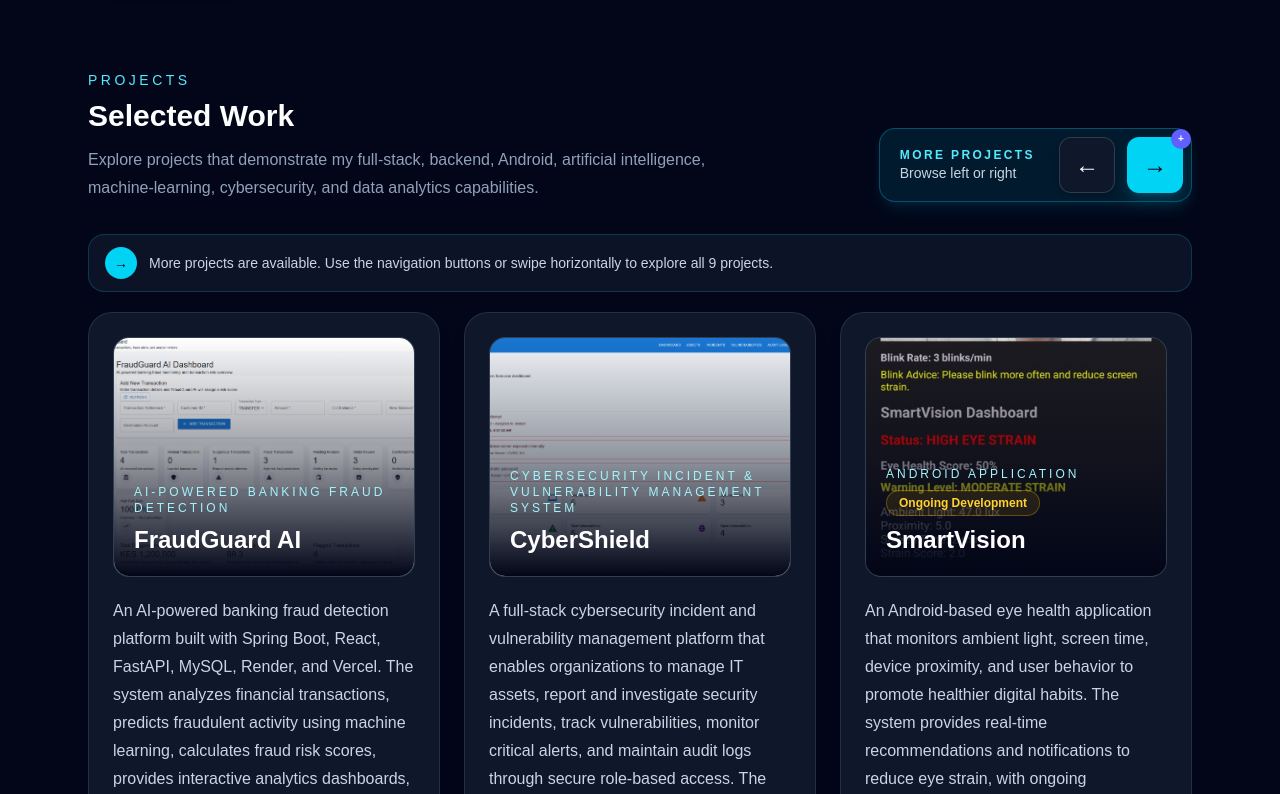
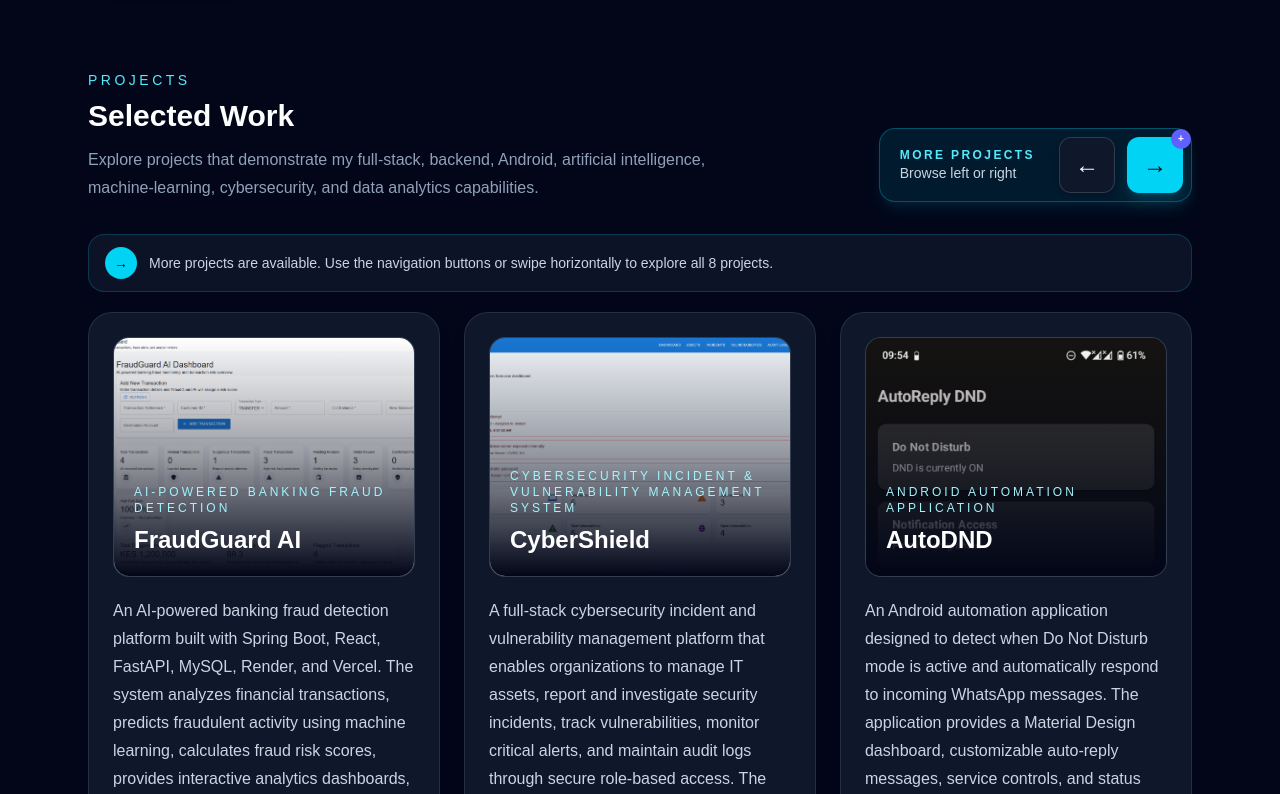
Before and after one commit to JobMunyoki/my-portfolio, a Next.js app: page / in a window 1280 px wide. Shown: the part 2815-3609 px from the top of the page. Built offline with nearby package versions, Linux system fonts and the light colour scheme.

Commit message:
Add DukaFlow AI to portfolio

```diff
--- a/app/page.js
+++ b/app/page.js
@@ -95,17 +95,6 @@ export default function PortfolioWebsite() {
       demo: "https://cybershield-three-pi.vercel.app"
     },
     {
-      title: "SmartVision",
-      category: "Android Application",
-      image: "/projects/smartvision.png",
-      status: "Ongoing Development",
-      description:
-        "An Android-based eye health application that monitors ambient light, screen time, device proximity, and user behavior to promote healthier digital habits. The system provides real-time recommendations and notifications to reduce eye strain, with ongoing development focused on AI-powered eye health analysis, cloud synchronization, and personalized wellness insights.",
-      tech: ["Java", "Android SDK", "SQLite", "CameraX", "Device Sensors", "Usage Stats API", "Foreground Services", "Notifications"],
-      github: "https://github.com/JobMunyoki/SmartVision",
-      demo: "#"
-    },
-    {
       title: "AutoDND",
       category: "Android Automation Application",
       image: "/projects/autodnd.png",
@@ -196,7 +185,7 @@ export default function PortfolioWebsite() {
     "Docker",
     "GitHub Actions"
   ],
-  github: "YOUR_DUKAFLOW_REPOSITORY_URL",
+  github: "https://github.com/DukaFlowAI/dukaflow-ai",
   demo: "#"
 },
 
```
Lines whose indentation alone changed are shown as unchanged.
